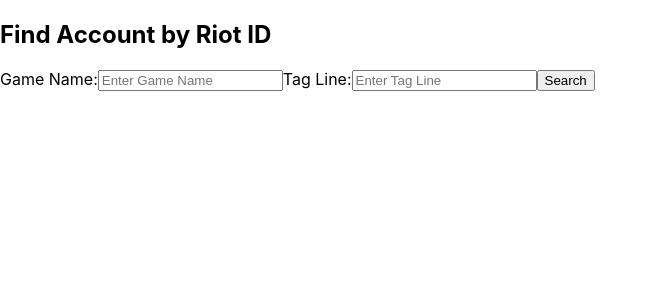
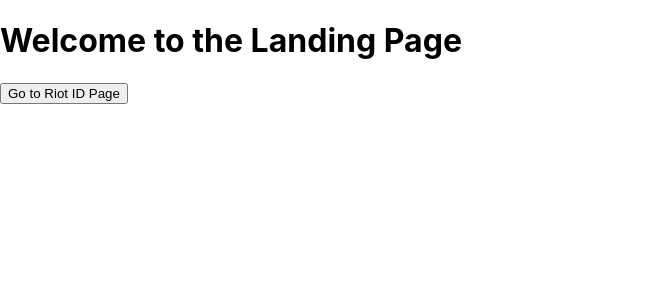
Before and after one commit to Chevy20/LeagueApp, a React (Create React App) app in the folder frontend/: page / in a window 1280 px wide. Shown: the top 300 px of the page, without its empty margins (0-658 px from the left). Built offline with nearby package versions, Linux system fonts and the light colour scheme.

Commit message:
Landing Page

```diff
--- a/frontend/src/App.js
+++ b/frontend/src/App.js
@@ -1,13 +1,20 @@
-// frontend/src/App.js
-
 import React from 'react';
-import RiotIdForm from './components/RiotIdForm';
+import { BrowserRouter as Router, Routes, Route } from 'react-router-dom';
+import LandingPage from './pages/LandingPage';
+import RiotIdPage from './pages/RiotIdPage';  // Import other pages
 
 function App() {
   return (
-    <div className="App">
-      <RiotIdForm /> {/* Display the RiotIdForm form */}
-    </div>
+    <Router>
+      <Routes>
+        {/* Default route to load LandingPage */}
+        <Route path="/" element={<LandingPage />} />
+
+        {/* Define other routes */}
+        <Route path="/riot-id" element={<RiotIdPage />} />
+        {/* Add more routes as needed */}
+      </Routes>
+    </Router>
   );
 }
 
--- /dev/null
+++ b/frontend/src/components/NavButton.js
@@ -0,0 +1,14 @@
+import React from 'react';
+import { useNavigate } from 'react-router-dom';
+
+const NavButton = ({ label, targetPage }) => {
+    const navigate = useNavigate();
+
+    return (
+        <button onClick={() => navigate(targetPage)}>
+            {label}
+        </button>
+    );
+};
+
+export default NavButton;
--- /dev/null
+++ b/frontend/src/pages/LandingPage.js
@@ -0,0 +1,15 @@
+import React from 'react';
+import NavButton from '../components/NavButton';  // Import NavButton
+
+const LandingPage = () => {
+    return (
+        <div>
+            <h1>Welcome to the Landing Page</h1>
+            {/* Use NavButton to navigate to other pages */}
+            <NavButton label="Go to Riot ID Page" targetPage="/riot-id" />
+            {/* Add more NavButtons as needed */}
+        </div>
+    );
+};
+
+export default LandingPage;
--- /dev/null
+++ b/frontend/src/pages/RiotIdPage.js
@@ -0,0 +1,14 @@
+import React from 'react';
+import RiotIdForm from '../components/RiotIdForm'; // Import the form component
+
+const RiotIdPage = () => {
+    return (
+        <div>
+            <h1>Riot ID Search</h1>
+            {/* Render the RiotIdForm */}
+            <RiotIdForm />
+        </div>
+    );
+};
+
+export default RiotIdPage;
```
